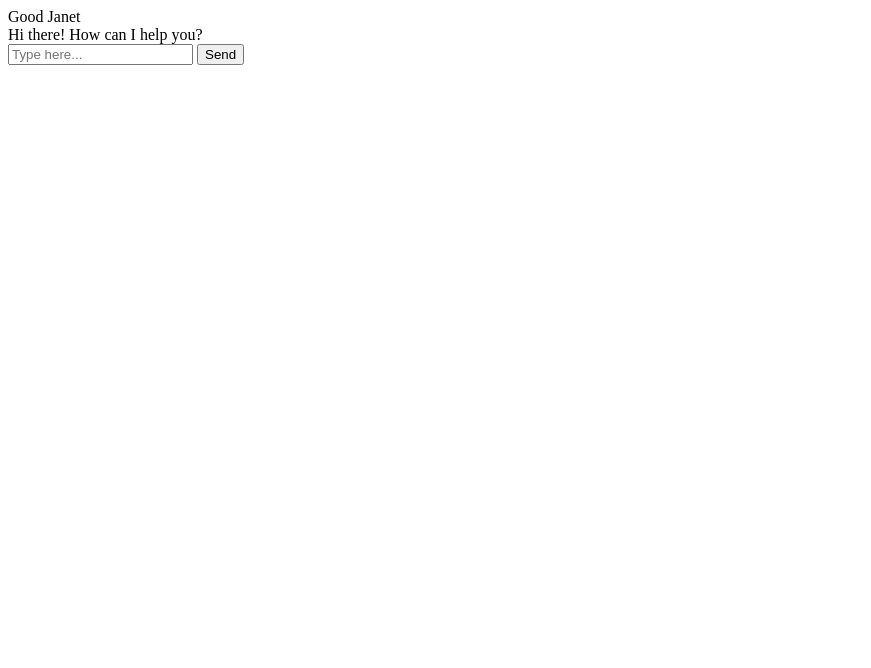
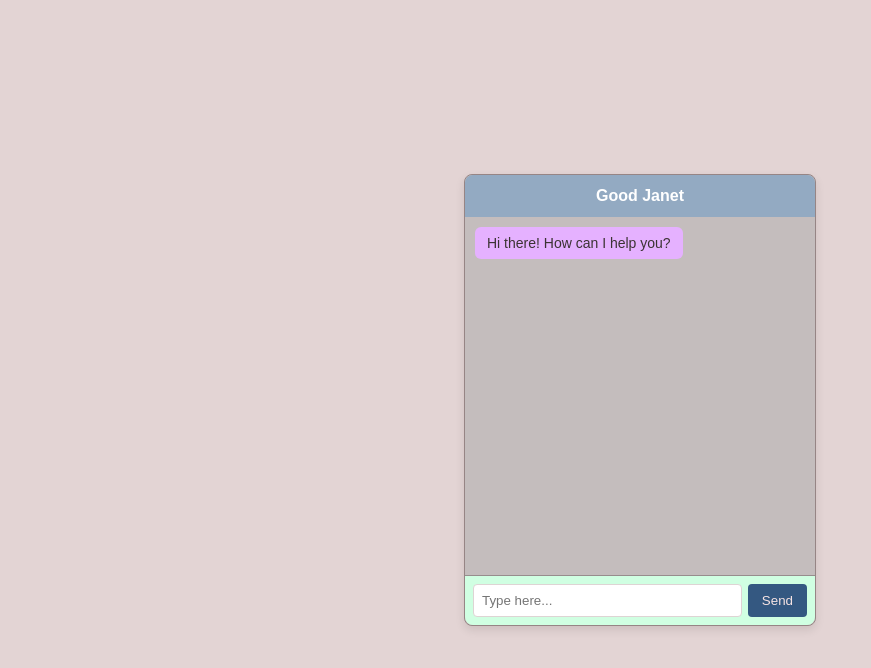
Before and after one commit to Rithunyaa/chatterbox, a plain HTML site: page index.html in a window 1280 px wide. Shown: the whole page, without its empty margins (0-871 px from the left). Drawn offline with Linux system fonts and the light colour scheme.

Commit message:
Added simple css code

```diff
--- a/index.html
+++ b/index.html
@@ -1,6 +1,7 @@
 <!DOCTYPE html>
-<html lang="en"
+<html lang="en">
 <head>
+    <link rel="stylesheet" href="style.css">
     <meta charset="UTF-8">
     <title>Good Janet Chat Bot</title>
 </head>
@@ -18,5 +19,6 @@
             <button onclick="sendMessage()">Send</button>
         </div>
     </div>
-
+<script src="script.js"></script>
 </body>
+</html>
--- a/style.css
+++ b/style.css
@@ -0,0 +1,85 @@
+body {
+    background-color: #e3d4d4;
+    font-family: Arial, sans-serif;
+    display: flex;
+    justify-content: center;
+    align-items: center;
+    height: 100vh;
+    margin: 0;
+}
+
+.chat-box {
+    width: 350px;
+    height: 450px;
+    background: rgb(196, 189, 189);
+    border: 1px solid #968585;
+    border-radius: 8px;
+    display: flex;
+    flex-direction: column;
+    box-shadow: 0 4px 10px rgba(0,0,0,0.1);
+}
+
+.chat-header {
+    background: #93aac2;
+    color: white;
+    padding: 12px;
+    font-weight: bold;
+    border-top-left-radius: 8px;
+    border-top-right-radius: 8px;
+    text-align: center;
+}
+
+.chat-messages {
+    flex: 1;
+    padding: 10px;
+    overflow-y: auto;
+    display: flex;
+    flex-direction: column;
+    gap: 8px;
+}
+
+.message {
+    padding: 8px 12px;
+    border-radius: 6px;
+    max-width: 80%;
+    font-size: 14px;
+}
+
+.user-message {
+    background: #4975a3;
+    color: rgb(220, 208, 208);
+    align-self: flex-end;
+}
+
+.bot-message {
+    background: #e5b1ff;
+    color: rgb(59, 51, 51);
+    align-self: flex-start;
+}
+
+.chat-input-area {
+    display: flex;
+    border-top: 1px solid #978d8d;
+    padding: 8px;
+    background: #d0ffe2;
+    border-bottom-left-radius: 8px;
+    border-bottom-right-radius: 8px;
+}
+
+.chat-input-area input {
+    flex: 1;
+    padding: 8px;
+    border: 1px solid #ded4d4;
+    border-radius: 4px;
+    outline: none;
+}
+
+.chat-input-area button {
+    background: #345881;
+    color: rgb(246, 227, 227);
+    border: none;
+    padding: 8px 14px;
+    margin-left: 6px;
+    border-radius: 4px;
+    cursor: pointer;
+}
```
